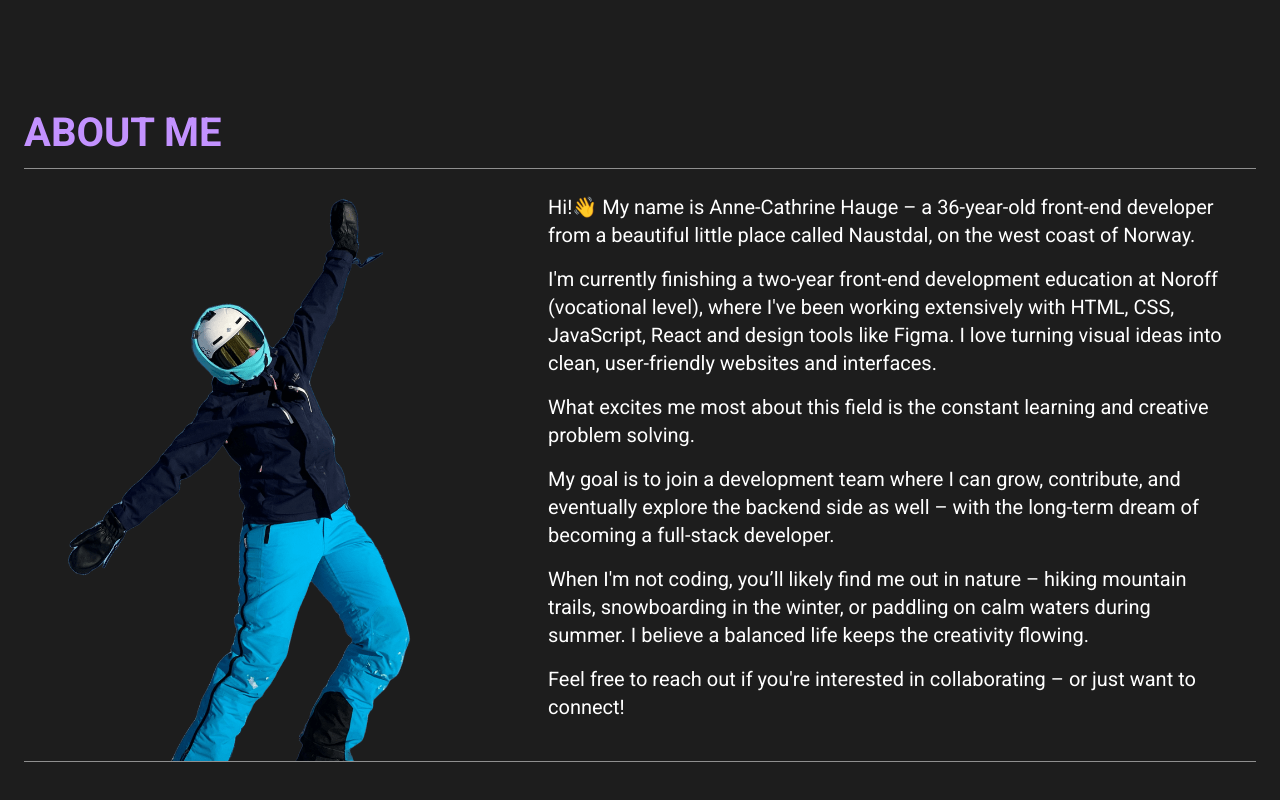
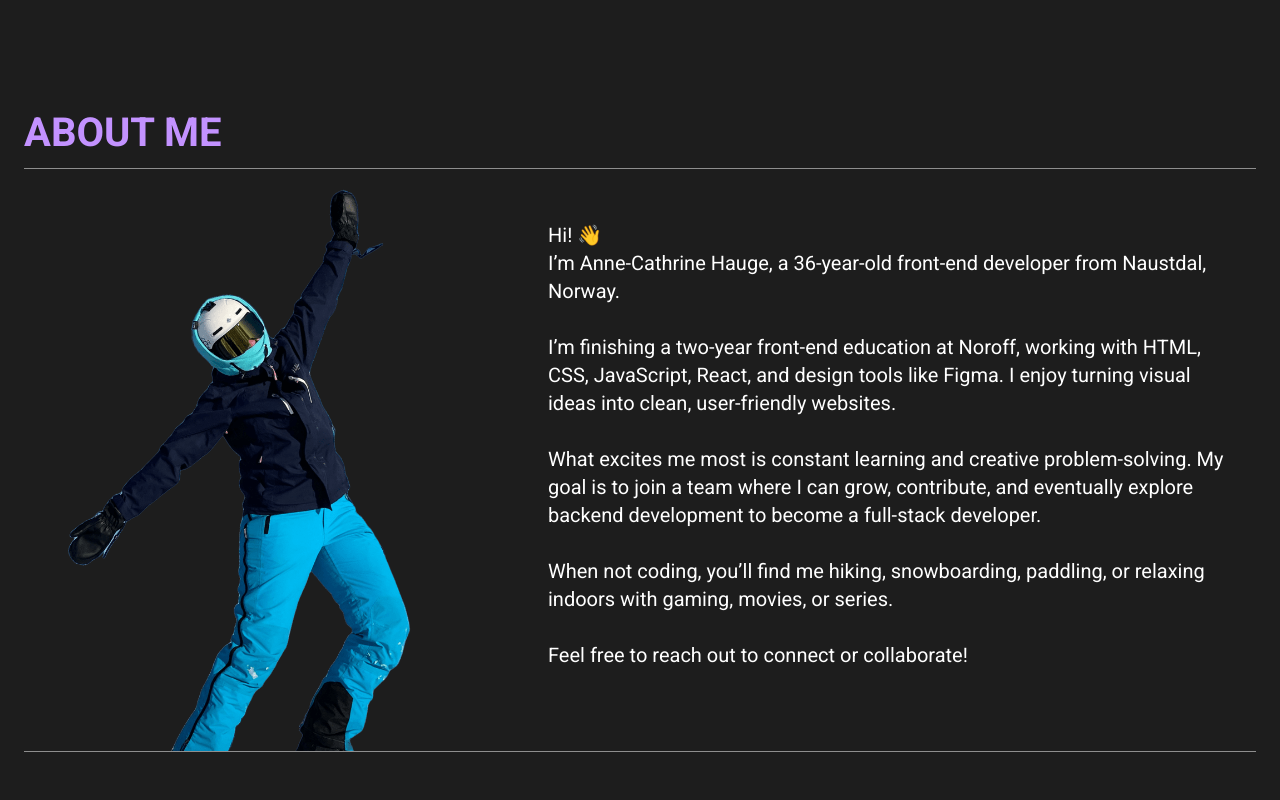
Before and after one commit to annechh/portfolio-2, a React (Vite) app: page / in a window 1280 px wide. Shown: the part 1878-2678 px from the top of the page. Built offline with nearby package versions, Linux system fonts and the light colour scheme.

Commit message:
update aboutMeData to just aboutMe and added some styles

```diff
--- a/src/components/About.tsx
+++ b/src/components/About.tsx
@@ -1,5 +1,5 @@
 import { motion } from 'framer-motion';
-import { aboutMeData } from '../data/data';
+import { aboutData } from '../data/aboutData';
 
 export default function About() {
   return (
@@ -22,7 +22,7 @@
         whileInView={{ opacity: 1, y: 0 }}
         viewport={{ once: true }}
         transition={{ duration: 2 }}
-        className="flex flex-col-reverse md:flex-row max-w-[1260px] h-full w-full border-y border-white-faded mb-[100px]"
+        className="flex flex-col-reverse md:flex-row max-w-[1260px] h-full w-full border-y border-white/50 mb-[100px]"
       >
         <motion.div
           initial={{ opacity: 0, y: -50 }}
@@ -32,17 +32,13 @@
           className="flex flex-col self-center md:self-end max-w-[500px] w-full h-full"
         >
           <img
-            src={aboutMeData.media.url}
-            alt={aboutMeData.media.alt}
+            src={aboutData.media.url}
+            alt={aboutData.media.alt}
             className="w-full h-full object-cover"
           />
         </motion.div>
         <div className="max-w-[740px] w-full p-6">
-          {aboutMeData.description.split('\n\n').map((para, index) => (
-            <p key={index} className="lg:text-xl mb-4">
-              {para}
-            </p>
-          ))}
+          <p className="lg:text-xl mb-4 whitespace-pre-line"> {aboutData.description}</p>
         </div>
       </motion.div>
     </section>
```
